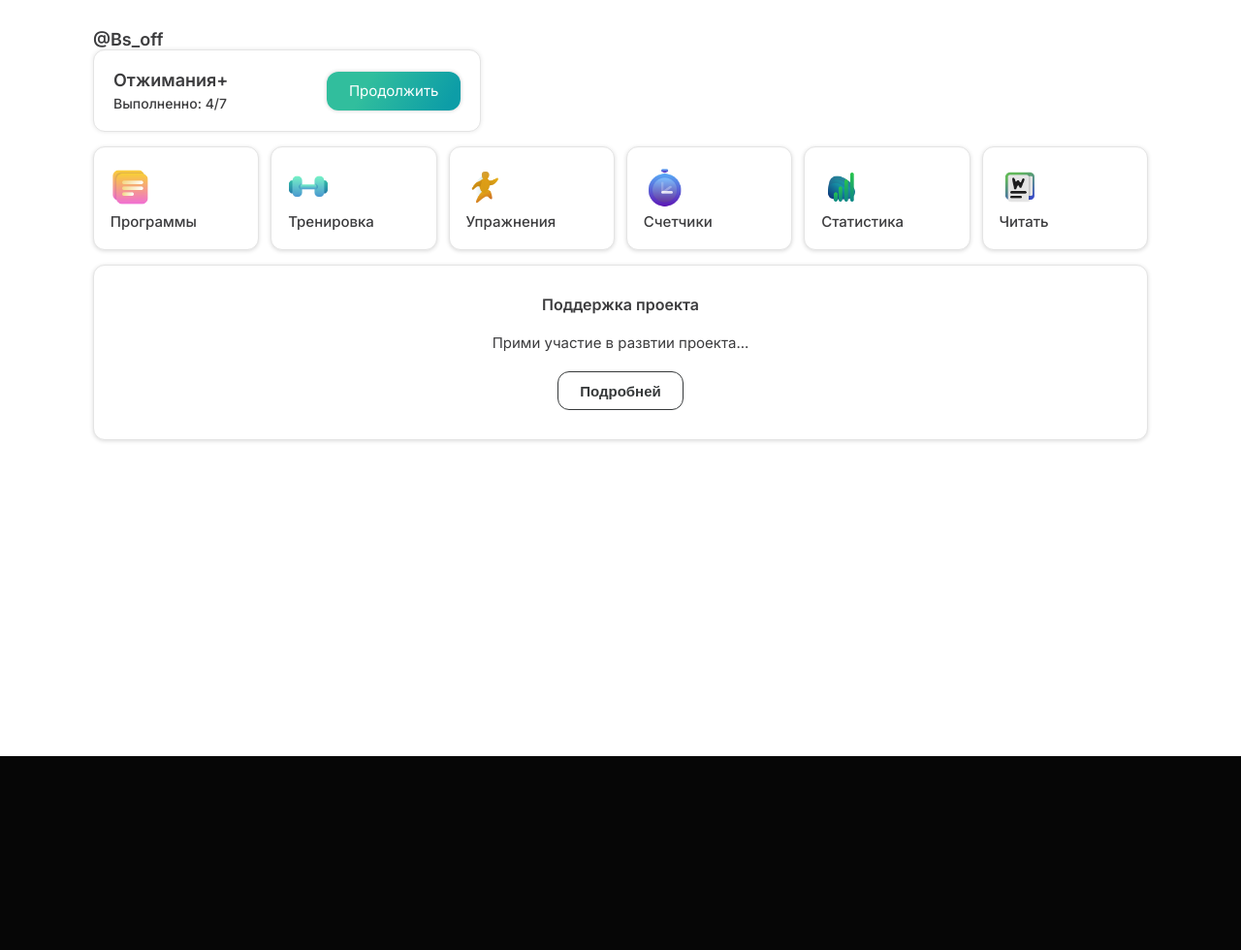
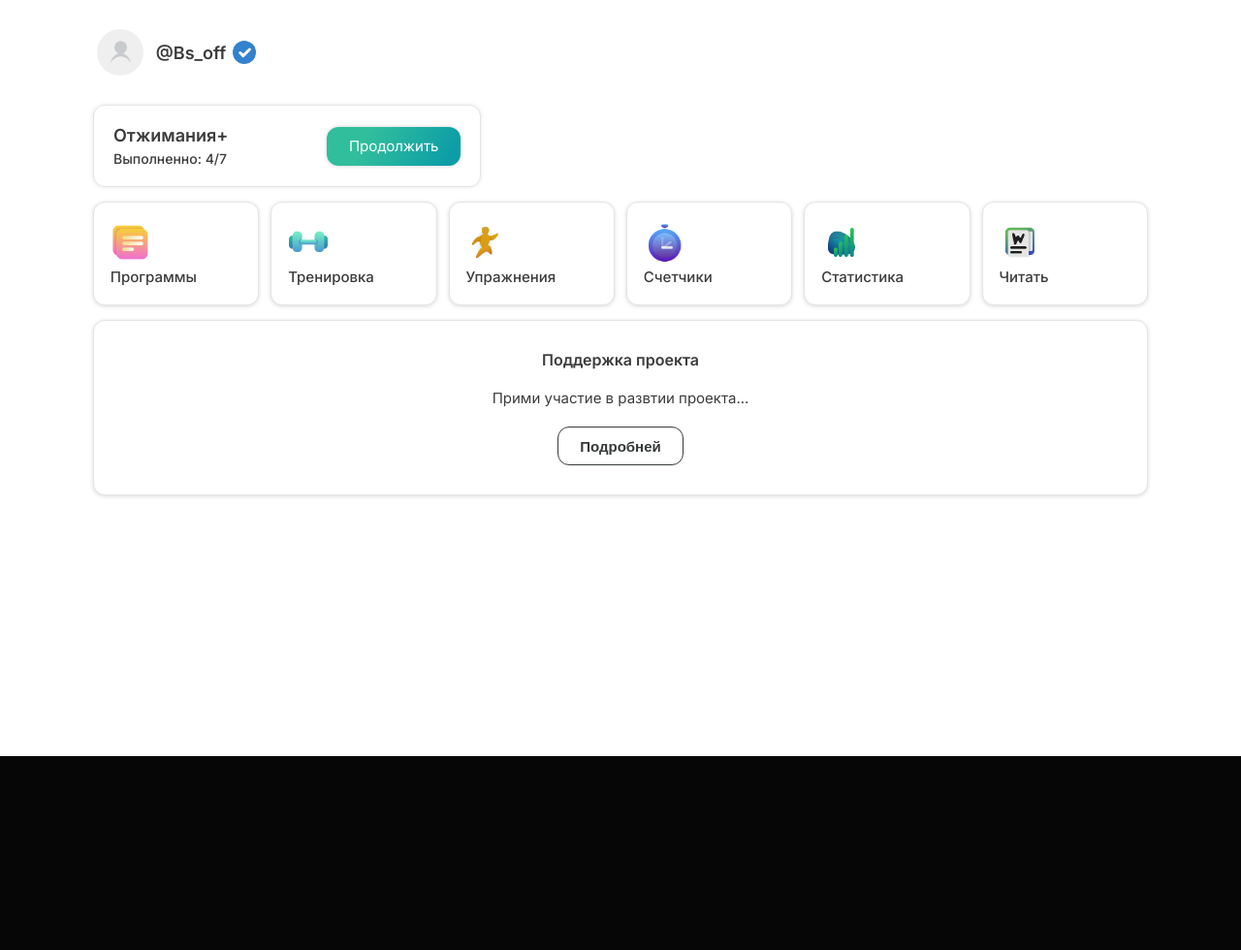
Before and after one commit to MarkTEM/create-site, a PHP site: page /menu.html in a window 1280 px wide. Shown: the part 100-1080 px from the top of the page at 97% size. Run offline with PHP 8.4, Linux system fonts and the light colour scheme.

Commit message:
Add files via upload

```diff
--- a/css/menu.css
+++ b/css/menu.css
@@ -68,7 +68,7 @@ body.dark .item:hover {
     border: 1px solid #505050;
     /* border: 0px; */
 }
-@media only screen and (max-width: 380px){
+@media only screen and (max-width: 345px){
     .item { align-items: center; }
 }
 .item h4{
@@ -343,7 +343,7 @@ body.dark .txt__prog_prew3 { color: #b8b8b8; }
     background-size: 1em 1em;
 }
 body.dark .ico__right {background-image: url(../ico/right.svg);}
-@media screen and (min-width: 250px) and (max-width: 350px) {
+@media screen and (min-width: 250px) and (max-width: 430px) {
     .ico__right { display: block; }
 }
 /*-------------------------------------------*/
@@ -353,4 +353,33 @@ body.dark .ico__right {background-image: url(../ico/right.svg);}
 }
 /*-------------------------------------------*/
 
+
+.flex_log {
+    display: flex;
+    align-items: center;
+    padding: 0 4px;
+    margin-bottom: 30px;
+}
+.akk_logo {
+    height: 3em;
+    width: 3em;
+    border-radius: 2px;
+    background-image: url(../ico/ava.svg);
+    background-repeat: no-repeat;
+    background-position: center center;
+    background-size: 3em 3em;
+    margin-right: 0.8rem;
+}
+body.dark .akk_logo {background-image: url(../ico/ava_dark.svg);}
+
+.ease {
+    height: 2em;
+    width: 2em;
+    border-radius: 2px;
+    background-image: url(../ico/ease.svg);
+    background-repeat: no-repeat;
+    background-position: center center;
+    background-size: 1.5em 1.5em;
+    margin-left: 0.2rem;
+}
 /*-------------------------------------------*/
```
